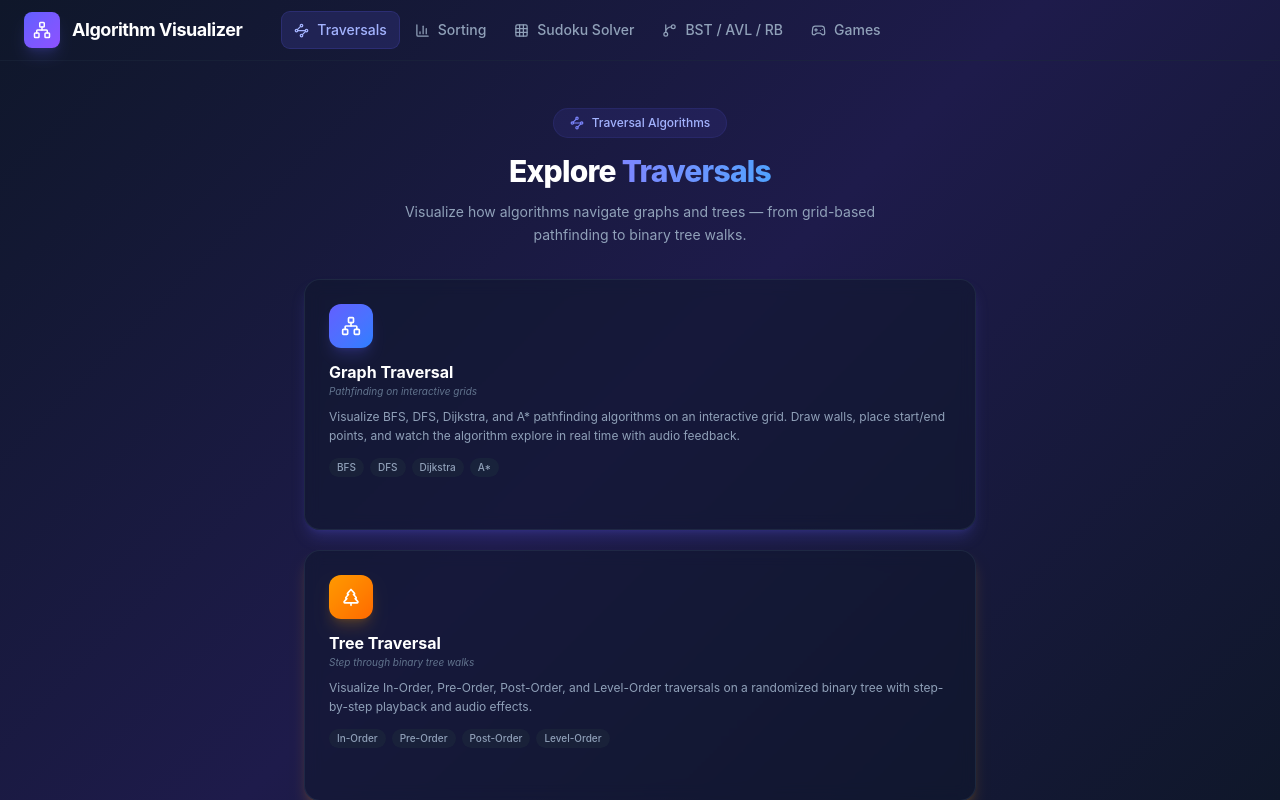
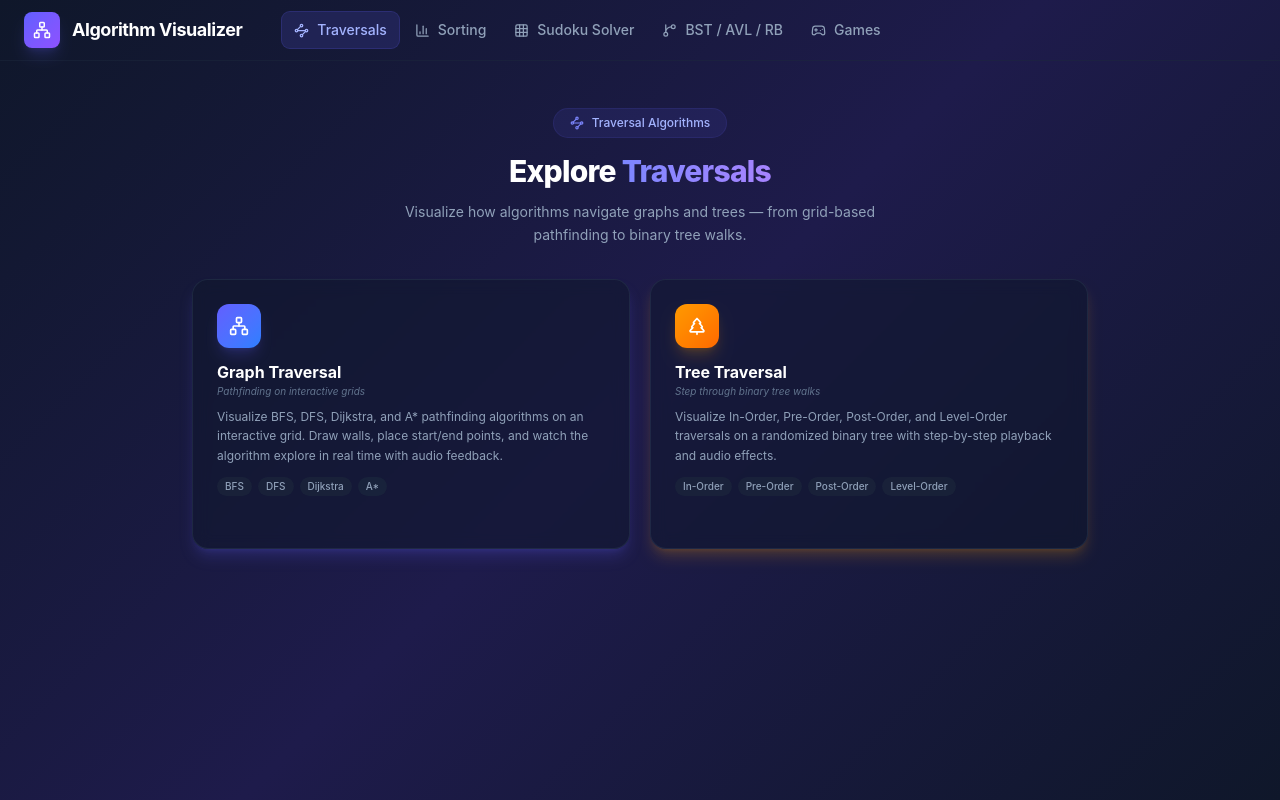
Before and after one commit to beingmartinbmc/algorithm-visualizer, a React (Vite) app: page /algorithm-visualizer/traversals in a window 1280 px wide. Built offline with nearby package versions, Linux system fonts and the light colour scheme.

Commit message:
fix: traversals heading gradient visibility + grid layout for traversals and games pages

```diff
--- a/src/features/games/GamesPage.tsx
+++ b/src/features/games/GamesPage.tsx
@@ -42,7 +42,7 @@ export default function GamesPage() {
         </section>
 
         <section className="px-6 pb-12">
-          <div className="mx-auto max-w-2xl grid gap-5">
+          <div className="mx-auto max-w-4xl grid grid-cols-1 sm:grid-cols-2 gap-5">
             {games.map(({ path, title, subtitle, description, skills, gradient, shadowColor }) => (
               <Link
                 key={path}
--- a/src/features/traversals/TraversalsPage.tsx
+++ b/src/features/traversals/TraversalsPage.tsx
@@ -36,7 +36,7 @@ export default function TraversalsPage() {
             <span className="text-xs font-medium text-indigo-300">Traversal Algorithms</span>
           </div>
           <h2 className="text-3xl font-extrabold tracking-tight text-white">
-            Explore <span className="bg-gradient-to-r from-indigo-400 to-blue-400 bg-clip-text text-transparent">Traversals</span>
+            Explore <span className="bg-gradient-to-r from-indigo-400 to-violet-400 bg-clip-text text-transparent">Traversals</span>
           </h2>
           <p className="mt-3 max-w-lg mx-auto text-sm text-slate-400 leading-relaxed">
             Visualize how algorithms navigate graphs and trees — from grid-based pathfinding to binary tree walks.
@@ -44,7 +44,7 @@ export default function TraversalsPage() {
         </section>
 
         <section className="px-6 pb-12">
-          <div className="mx-auto max-w-2xl grid gap-5">
+          <div className="mx-auto max-w-4xl grid grid-cols-1 sm:grid-cols-2 gap-5">
             {traversals.map(({ path, title, subtitle, description, skills, gradient, shadowColor, icon: Icon }) => (
               <Link
                 key={path}
```
Also changed, not shown: 5 other files (tests, documents, lock files or other folders).
